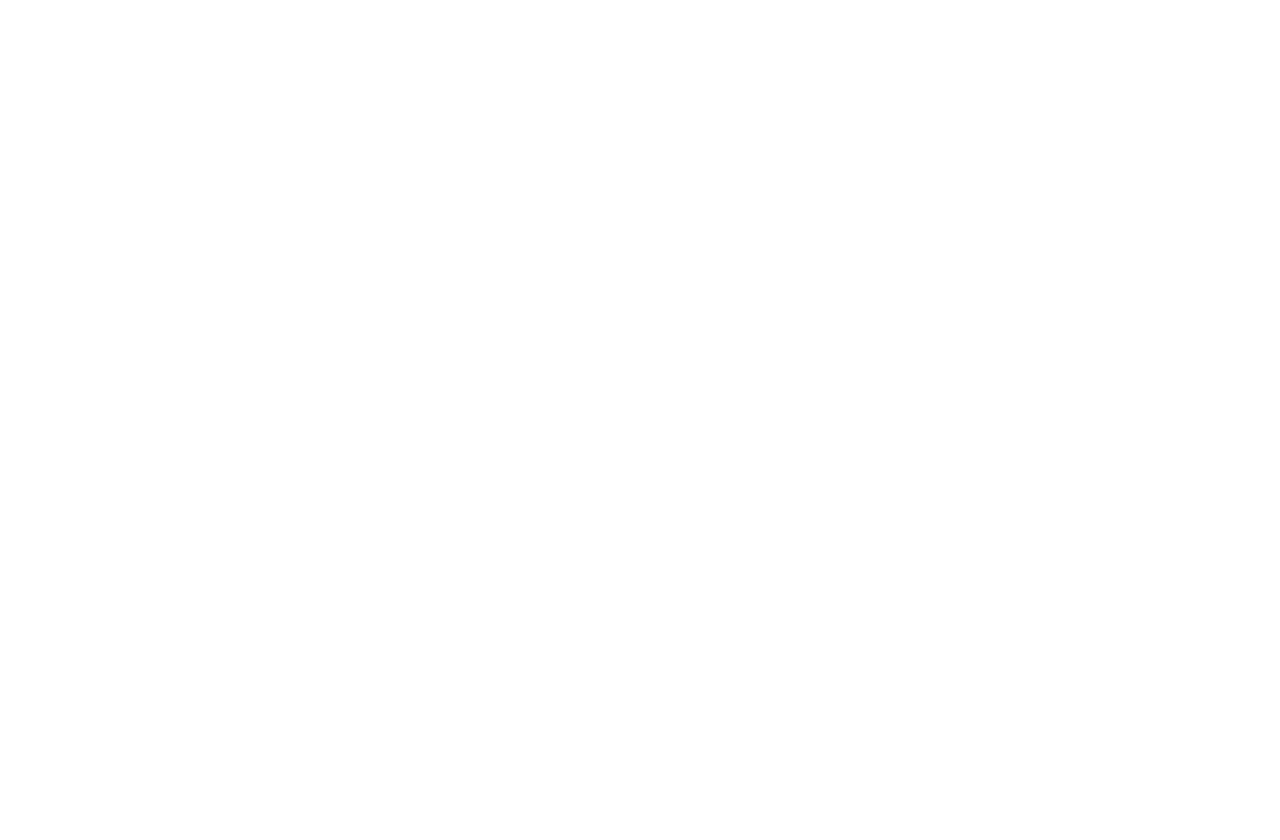
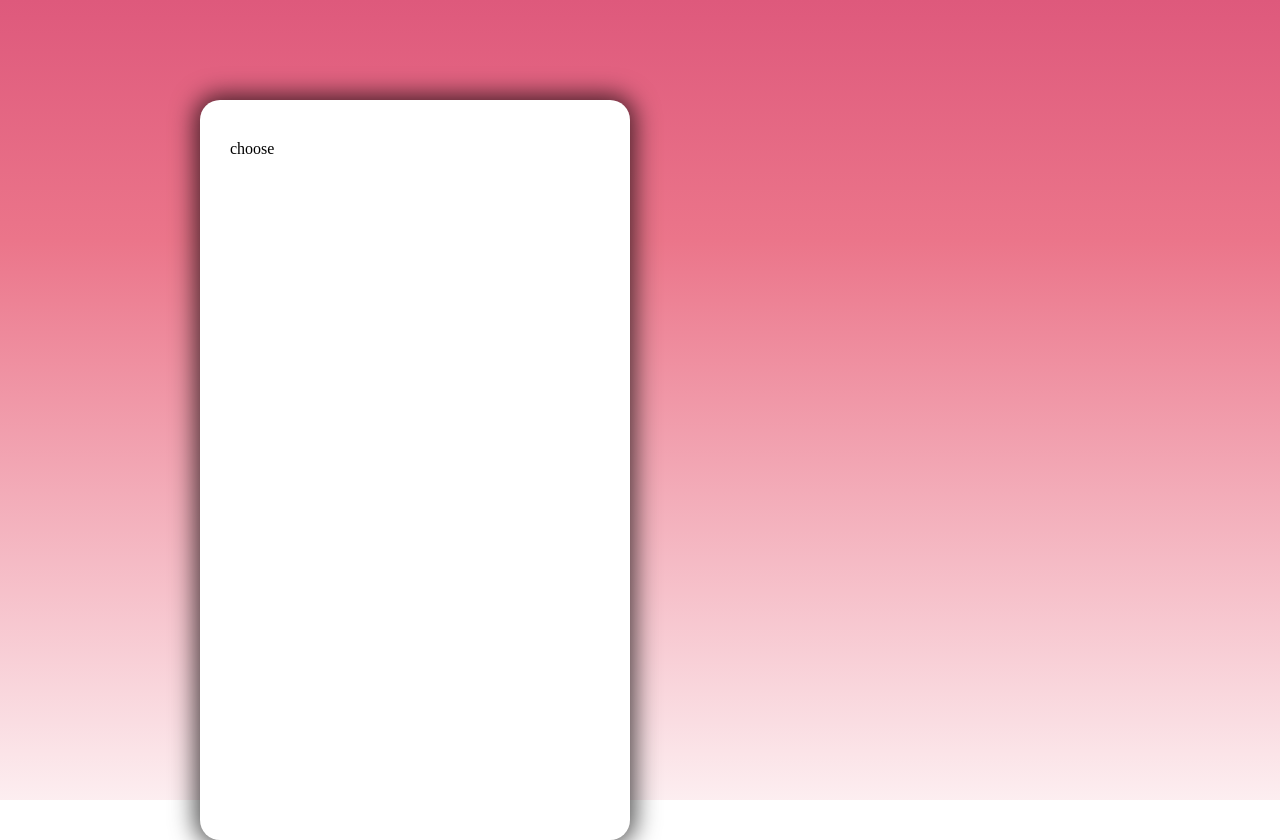
Before and after one commit to Mathew2223/payment-Method-page, a website: page index.html in a window 1280 px wide. Before the commit the page ends 800 px from the top, so only its background shows below. Drawn offline with Linux system fonts and the light colour scheme.

Commit message:
init: begin

```diff
--- a/index.html
+++ b/index.html
@@ -8,6 +8,8 @@
     <link rel="stylesheet" href="style.css">
 </head>
 <body>
-
+    <div class="pay-method-block">
+        <p>choose</p>
+    </div>
 </body>
 </html>
--- a/sass/constants/constants.scss
+++ b/sass/constants/constants.scss
@@ -0,0 +1,2 @@
+$color-block: white;
+$colors-shadow-block: #000000;
--- a/sass/style.scss
+++ /dev/null
@@ -1 +0,0 @@
-@import "constants/constants.scss";
--- /dev/null
+++ b/style.scss
@@ -0,0 +1,20 @@
+@import 'sass/constants/constants.scss';
+
+*{
+    margin: 0;
+    padding: 0;
+}
+html{
+    background: linear-gradient(180deg, rgba(222,89,124,1) 0%, rgba(235,117,138,1) 30%, rgba(255,255,255,0) 110%);
+    background-repeat: no-repeat;
+    height: 100%;
+}
+.pay-method-block{
+    height: 700px;
+    width: 400px;
+    margin: 100px 0px 0px 200px;
+    padding: 40px 0px 0px 30px;
+    background-color: $color-block;
+    border-radius: 20px;
+    box-shadow: 0px 0px 25px 5px rgba($color: $colors-shadow-block, $alpha: 0.7);
+}
```
Also changed, not shown: base.scss (deleted), sass/constants/constants.css (added), style.css, 2 other files.
